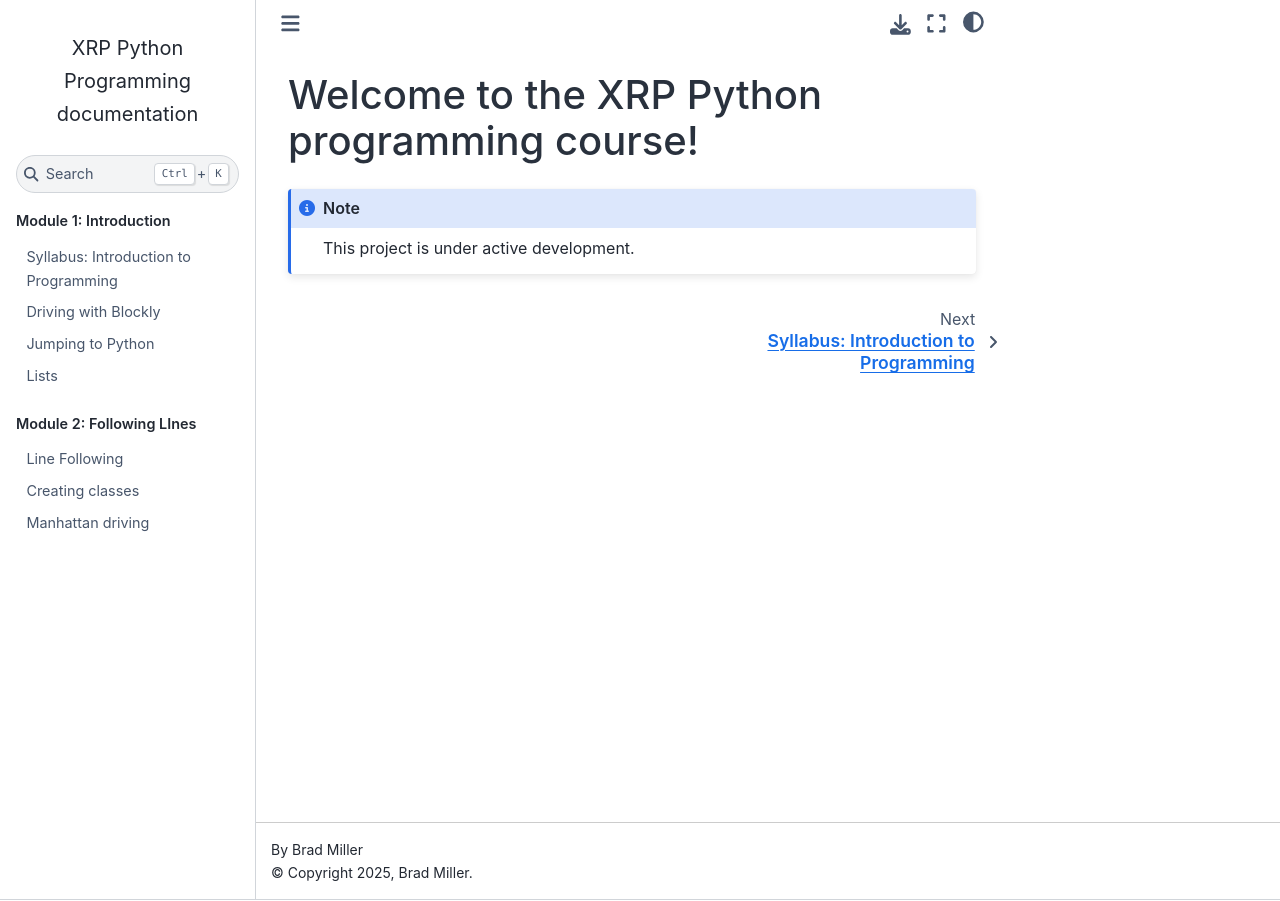
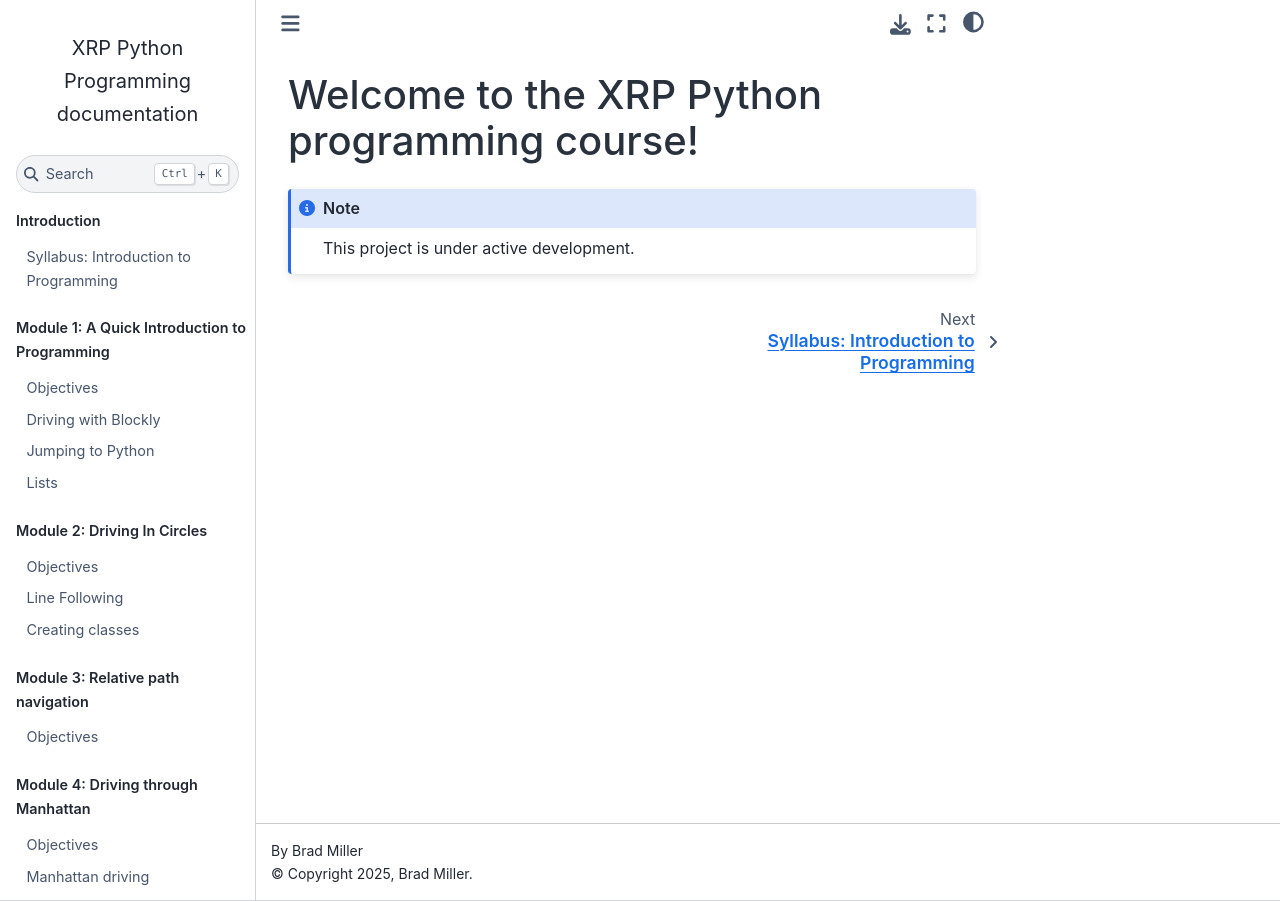
Before and after one commit to bradamiller/ProgrammingWithXRP, a Sphinx documentation site: the page built from docs/source/index.rst, in a window 1280 px wide. Built offline with Sphinx 7.4.7 and the Sphinx Book theme 1.1.4, drawn with Linux system fonts in a browser that asks for light colours.

Commit message:
Reorganized the curriculum modules

```diff
--- /dev/null
+++ b/docs/source/1_QuickIntro/objectives.rst
@@ -0,0 +1,2 @@
+Objectives
+==========
--- a/docs/source/Module 1 - Parking/creating_classes.rst
+++ b/docs/source/2_DrivingInCircles/creating_classes.rst
@@ -20,9 +20,9 @@ https://bradhouse.com/XRP
 
 `bradhouse website <https://bradhouse.com/xrp>`_
 
-:doc:`/Introduction/syllabus` is a link to the Introduction
+:doc:`../0_CourseIntroduction/syllabus` is a link to the Introduction
 
-:doc:`the place to start </Introduction/syllabus>`
+:doc:`the place to start <../0_CourseIntroduction/syllabus>`
 
 
 a link to a :ref:`reference in the document <coolreferencelink>`
--- /dev/null
+++ b/docs/source/2_DrivingInCircles/objectives.rst
@@ -0,0 +1,2 @@
+Objectives
+==========
--- /dev/null
+++ b/docs/source/3_RelativeNavigation/objectives.rst
@@ -0,0 +1,2 @@
+Objectives
+==========
--- /dev/null
+++ b/docs/source/4_ManhattanNavigation/objectives.rst
@@ -0,0 +1,2 @@
+Objectives
+==========
--- /dev/null
+++ b/docs/source/5_IntroToDijkstra/objectives.rst
@@ -0,0 +1,2 @@
+Objectives
+==========
--- /dev/null
+++ b/docs/source/6_DijkstraOnTheGrid/objectives.rst
@@ -0,0 +1,2 @@
+Objectives
+==========
--- /dev/null
+++ b/docs/source/7_DetectingBlockedIntersections/objectives.rst
@@ -0,0 +1,2 @@
+Objectives
+==========
--- /dev/null
+++ b/docs/source/8_ALookAtAIForProgramming/objectives.rst
@@ -0,0 +1,2 @@
+Objectives
+==========
--- a/docs/source/index.rst
+++ b/docs/source/index.rst
@@ -9,23 +9,68 @@ Welcome to the XRP Python programming course!
 .. toctree::
    :maxdepth: 1
    :hidden:
-   :caption: Module 1: Introduction
+   :caption: Introduction
 
-   Introduction/syllabus
-
-   Module 1 - Parking/driving_with_blockly
-
-   Module 1 - Parking/jumping_to_python
-
-   Module 1 - Parking/lists
+   0_CourseIntroduction/syllabus
 
 .. toctree::
    :maxdepth: 1
    :hidden:
-   :caption: Module 2: Following LInes
+   :caption: Module 1: A Quick Introduction to Programming
 
-   Module 2/line_following
+   1_QuickIntro/objectives
+   1_QuickIntro/driving_with_blockly
+   1_QuickIntro/jumping_to_python
+   1_QuickIntro/lists
 
-   Module 1 - Parking/creating_classes
+.. toctree::
+   :maxdepth: 1
+   :hidden:
+   :caption: Module 2: Driving In Circles
 
-   Module 4 - Manhattan/manhattan_driving
+   2_DrivingInCircles/objectives
+   2_DrivingInCircles/line_following
+   2_DrivingInCircles/creating_classes
+
+.. toctree::
+   :maxdepth: 1
+   :hidden:
+   :caption: Module 3: Relative path navigation
+
+   3_RelativeNavigation/objectives
+
+.. toctree::
+   :maxdepth: 1
+   :hidden:
+   :caption: Module 4: Driving through Manhattan
+
+   4_ManhattanNavigation/objectives
+   4_ManhattanNavigation/manhattan_driving
+
+.. toctree::
+   :maxdepth: 1
+   :hidden:
+   :caption: Module 5 - Dijkstras Algorithm
+
+   5_IntroToDijkstra/objectives
+
+.. toctree::
+   :maxdepth: 1
+   :hidden:
+   :caption: Module 6: Dijkstra on the grid
+
+   6_DijkstraOnTheGrid/objectives
+
+.. toctree::
+   :maxdepth: 1
+   :hidden:
+   :caption: Module 7: Detecting Blocked Intersections
+
+   7_DetectingBlockedIntersections/objectives
+
+.. toctree::
+   :maxdepth: 1
+   :hidden:
+   :caption: Module 8: A Look at AI for Programming
+
+   8_ALookAtAIForProgramming/objectives
```
Also changed, not shown: docs/source/0_CourseIntroduction/Bender_Rodriguez.png (renamed from docs/source/Introduction/Bender_Rodriguez.png), docs/source/0_CourseIntroduction/syllabus.rst (renamed from docs/source/Introduction/syllabus.rst), docs/source/1_QuickIntro/driving_with_blockly.rst (renamed from docs/source/Module 1 - Parking/driving_with_blockly.rst), docs/source/1_QuickIntro/jumping_to_python.rst (renamed from docs/source/Module 1 - Parking/jumping_to_python.rst), docs/source/1_QuickIntro/lists.rst (renamed from docs/source/Module 1 - Parking/lists.rst), docs/source/2_DrivingInCircles/line_following.rst (renamed from docs/source/Module 2/line_following.rst), docs/source/4_ManhattanNavigation/manhattan_driving.rst (renamed from docs/source/Module 4 - Manhattan/manhattan_driving.rst).
